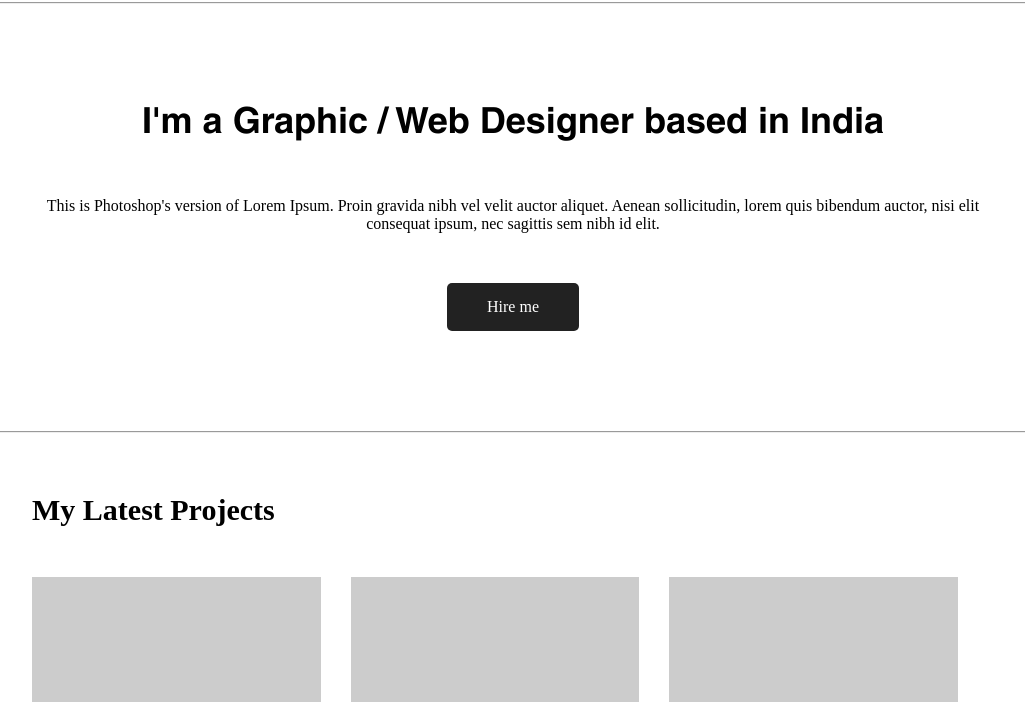
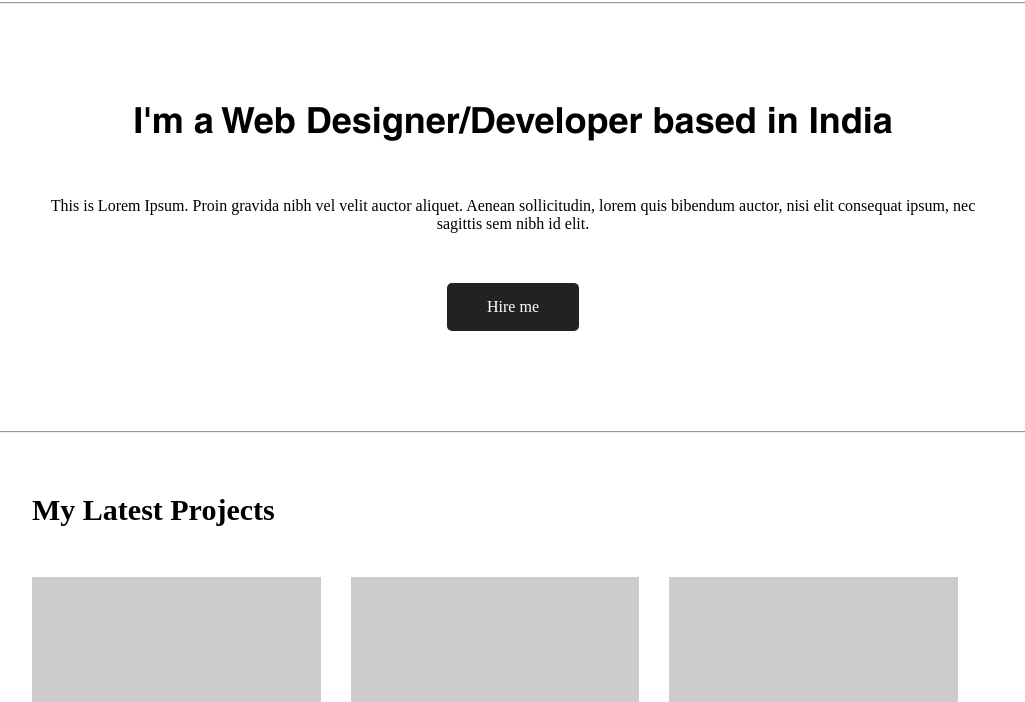
Before and after one commit to muneer7425/cv, a plain HTML site: page index.html in a window 1280 px wide. Shown: the part 98-800 px from the top of the page, without its empty margins (127-1152 px from the left). Drawn offline with Linux system fonts and the light colour scheme.

Commit message:
Update index.html

```diff
--- a/index.html
+++ b/index.html
@@ -29,9 +29,9 @@
     <hr />
     <div class="top">
       <div class="container">
-        <h1>I'm a Graphic / Web Designer based in India</h1>
+        <h1>I'm a Web Designer/Developer based in India</h1>
         <p>
-          This is Photoshop's version of Lorem Ipsum. Proin gravida nibh vel
+          This is Lorem Ipsum. Proin gravida nibh vel
           velit auctor aliquet. Aenean sollicitudin, lorem quis bibendum auctor,
           nisi elit consequat ipsum, nec sagittis sem nibh id elit.
         </p>
```
